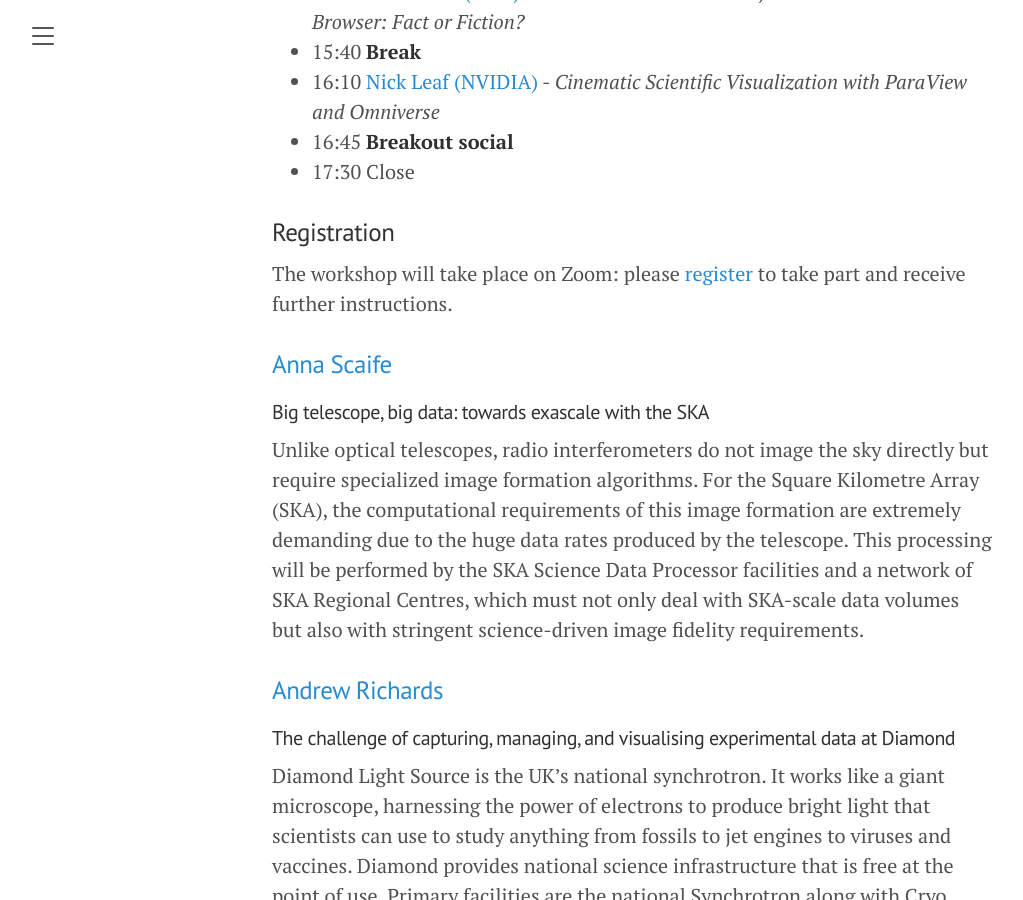
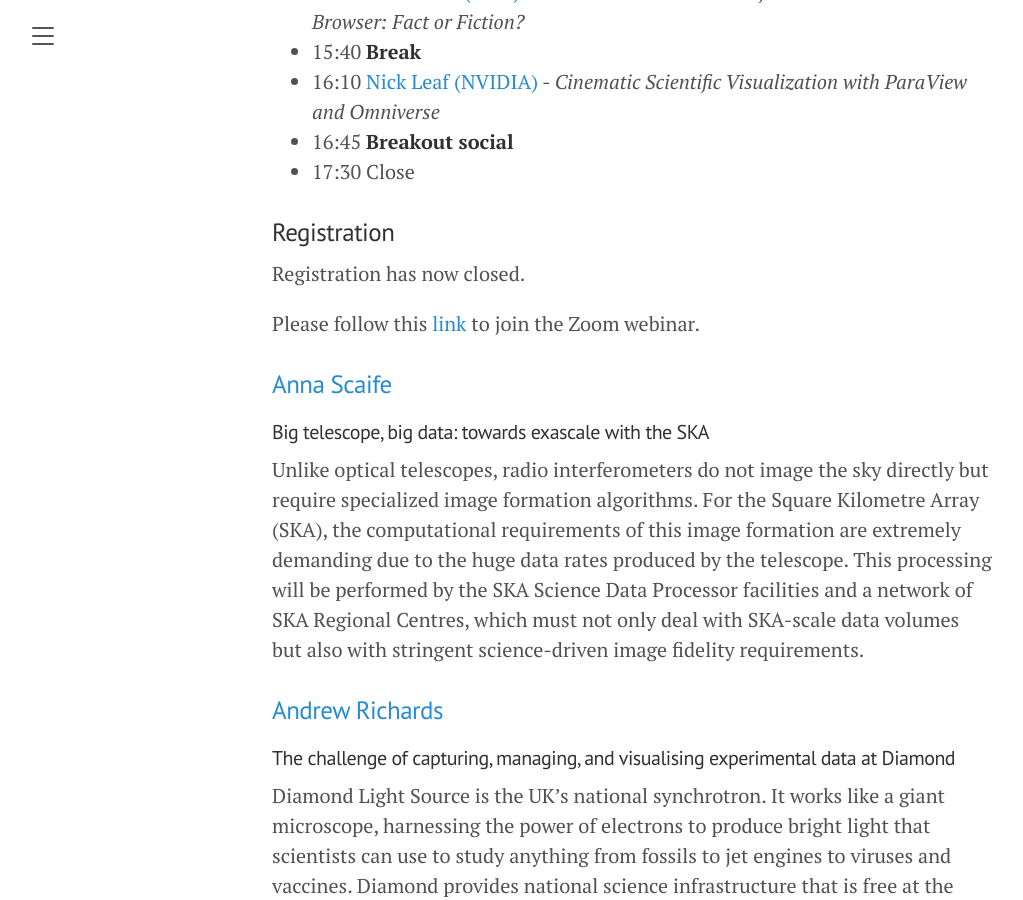
Before and after one commit to Excalibur-SLE/Excalibur-SLE.github.io, a Jekyll site: the page built from workshop5.md, in a window 1280 px wide and 900 px high, scrolled down 1545 px. Shown: the whole window, without its empty margins (8-1031 px from the left). Built offline with Jekyll 4.4.1, drawn with Linux system fonts in a browser that asks for light colours.

Commit message:
webinar link

```diff
--- a/workshop5.md
+++ b/workshop5.md
@@ -50,7 +50,9 @@ experimentally measured data flows.
 - 17:30 Close
 
 ### Registration
-The workshop will take place on Zoom: please [register](https://www.eventbrite.co.uk/e/excalibur-workshop-on-data-visualisation-and-data-flows-tickets-155943325685) to take part and receive further instructions.
+Registration has now closed.
+
+Please follow this [link](https://ucl.zoom.us/j/92537322522?pwd=Zk9zNWVubWxCb1RIMnYzT1JMUUhidz09) to join the Zoom webinar.
 
 ### [Anna Scaife](https://www.skatelescope.org/teamska/anna-scaife)
 #### Big telescope, big data: towards exascale with the SKA
```
